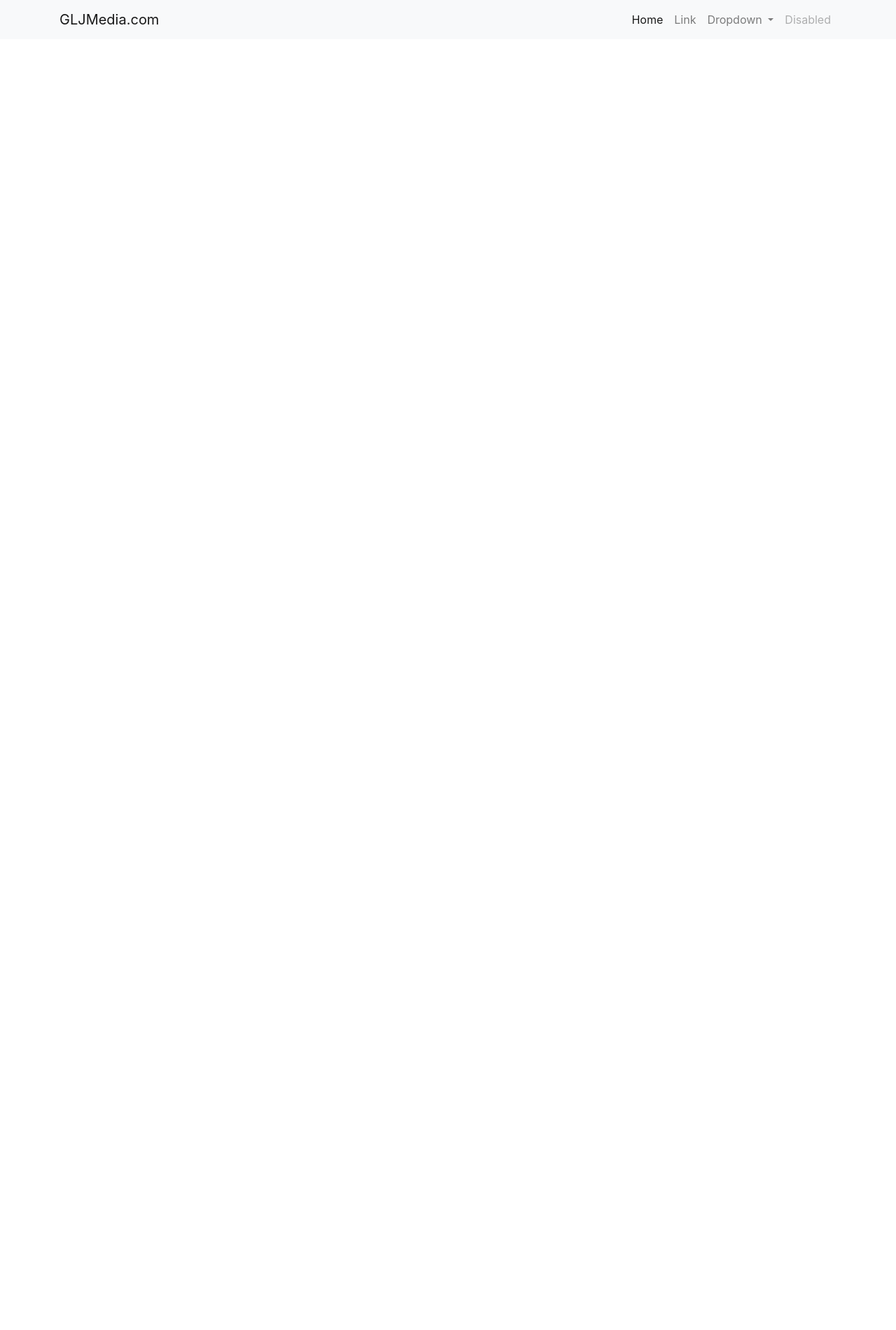
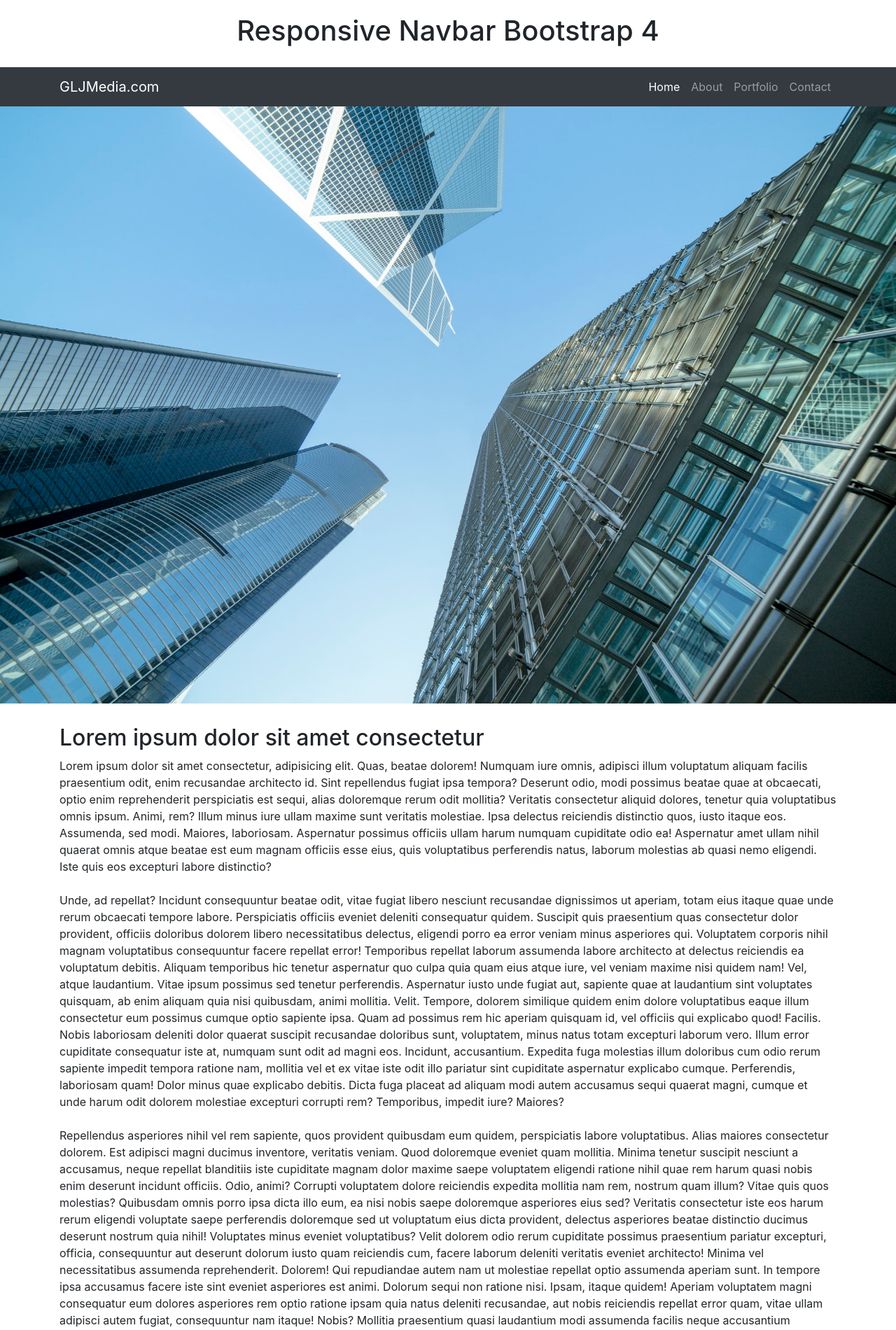
Before and after one commit to hanumancode/Bootstrap-4-Responsive-Nav-Bar, a plain HTML site: page index.html in a window 1280 px wide. Shown: the top 1900 px of the page at 70% size. Before the commit the page ends 800 px from the top, so only its background shows below. Drawn offline with nearby package versions, Linux system fonts and the light colour scheme.

Commit message:
adjusted bootstrap menu, added image, lorem text, and some final styling

```diff
--- a/index.html
+++ b/index.html
@@ -9,10 +9,15 @@
     <link rel="stylesheet" href="https://maxcdn.bootstrapcdn.com/bootstrap/4.0.0/css/bootstrap.min.css" integrity="sha384-Gn5384xqQ1aoWXA+058RXPxPg6fy4IWvTNh0E263XmFcJlSAwiGgFAW/dAiS6JXm" crossorigin="anonymous">
 </head>
 <body>
-    <nav class="navbar navbar-expand-lg navbar-light bg-light">
+  <section class="header-text">
+    <div class="container text-center">
+      <h1>Responsive Navbar Bootstrap 4</h1>
+    </div>
+  </section>
+    <nav class="navbar navbar-expand-lg navbar-dark bg-dark sticky-top">
 
         <div class="container">
-          <a class="navbar-brand" href="#">GLJMedia.com</a>
+          <a class="navbar-brand" href="http://GLJMedia.com">GLJMedia.com</a>
           <button class="navbar-toggler" type="button" data-toggle="collapse" data-target="#navbarSupportedContent" aria-controls="navbarSupportedContent" aria-expanded="false" aria-label="Toggle navigation">
             <span class="navbar-toggler-icon"></span>
           </button>
@@ -23,28 +28,57 @@
                 <a class="nav-link" href="#">Home <span class="sr-only">(current)</span></a>
               </li>
               <li class="nav-item">
-                <a class="nav-link" href="#">Link</a>
-              </li>
-              <li class="nav-item dropdown">
-                <a class="nav-link dropdown-toggle" href="#" id="navbarDropdown" role="button" data-toggle="dropdown" aria-haspopup="true" aria-expanded="false">
-                  Dropdown
-                </a>
-                <div class="dropdown-menu" aria-labelledby="navbarDropdown">
-                  <a class="dropdown-item" href="#">Action</a>
-                  <a class="dropdown-item" href="#">Another action</a>
-                  <div class="dropdown-divider"></div>
-                  <a class="dropdown-item" href="#">Something else here</a>
-                </div>
+                <a class="nav-link" href="#">About</a>
               </li>
               <li class="nav-item">
-                <a class="nav-link disabled" href="#">Disabled</a>
+                <a class="nav-link" href="#">Portfolio</a>
+              </li>
+              <li class="nav-item">
+                <a class="nav-link" href="#">Contact</a>
               </li>
             </ul>
-
           </div>
         </div>
+      </nav>
 
-      </nav>
+      <img src="background.jpeg" alt="GLJMedia London Web Design" class="img-fluid">
+      <section class="content">
+          <div class="container">
+            <h2>Lorem ipsum dolor sit amet consectetur</h2>
+
+            <p>Lorem ipsum dolor sit amet consectetur, adipisicing elit. Quas, beatae dolorem! Numquam iure omnis, adipisci illum voluptatum aliquam facilis praesentium odit, enim recusandae architecto id. Sint repellendus fugiat ipsa tempora?
+            Deserunt odio, modi possimus beatae quae at obcaecati, optio enim reprehenderit perspiciatis est sequi, alias doloremque rerum odit mollitia? Veritatis consectetur aliquid dolores, tenetur quia voluptatibus omnis ipsum. Animi, rem?
+            Illum minus iure ullam maxime sunt veritatis molestiae. Ipsa delectus reiciendis distinctio quos, iusto itaque eos. Assumenda, sed modi. Maiores, laboriosam. Aspernatur possimus officiis ullam harum numquam cupiditate odio ea!
+            Aspernatur amet ullam nihil quaerat omnis atque beatae est eum magnam officiis esse eius, quis voluptatibus perferendis natus, laborum molestias ab quasi nemo eligendi. Iste quis eos excepturi labore distinctio?
+            <br><br>
+            Unde, ad repellat? Incidunt consequuntur beatae odit, vitae fugiat libero nesciunt recusandae dignissimos ut aperiam, totam eius itaque quae unde rerum obcaecati tempore labore. Perspiciatis officiis eveniet deleniti consequatur quidem.
+            Suscipit quis praesentium quas consectetur dolor provident, officiis doloribus dolorem libero necessitatibus delectus, eligendi porro ea error veniam minus asperiores qui. Voluptatem corporis nihil magnam voluptatibus consequuntur facere repellat error!
+            Temporibus repellat laborum assumenda labore architecto at delectus reiciendis ea voluptatum debitis. Aliquam temporibus hic tenetur aspernatur quo culpa quia quam eius atque iure, vel veniam maxime nisi quidem nam!
+            Vel, atque laudantium. Vitae ipsum possimus sed tenetur perferendis. Aspernatur iusto unde fugiat aut, sapiente quae at laudantium sint voluptates quisquam, ab enim aliquam quia nisi quibusdam, animi mollitia. Velit.
+            Tempore, dolorem similique quidem enim dolore voluptatibus eaque illum consectetur eum possimus cumque optio sapiente ipsa. Quam ad possimus rem hic aperiam quisquam id, vel officiis qui explicabo quod! Facilis.
+            Nobis laboriosam deleniti dolor quaerat suscipit recusandae doloribus sunt, voluptatem, minus natus totam excepturi laborum vero. Illum error cupiditate consequatur iste at, numquam sunt odit ad magni eos. Incidunt, accusantium.
+            Expedita fuga molestias illum doloribus cum odio rerum sapiente impedit tempora ratione nam, mollitia vel et ex vitae iste odit illo pariatur sint cupiditate aspernatur explicabo cumque. Perferendis, laboriosam quam!
+            Dolor minus quae explicabo debitis. Dicta fuga placeat ad aliquam modi autem accusamus sequi quaerat magni, cumque et unde harum odit dolorem molestiae excepturi corrupti rem? Temporibus, impedit iure? Maiores?
+            <br><br>
+            Repellendus asperiores nihil vel rem sapiente, quos provident quibusdam eum quidem, perspiciatis labore voluptatibus. Alias maiores consectetur dolorem. Est adipisci magni ducimus inventore, veritatis veniam. Quod doloremque eveniet quam mollitia.
+            Minima tenetur suscipit nesciunt a accusamus, neque repellat blanditiis iste cupiditate magnam dolor maxime saepe voluptatem eligendi ratione nihil quae rem harum quasi nobis enim deserunt incidunt officiis. Odio, animi?
+            Corrupti voluptatem dolore reiciendis expedita mollitia nam rem, nostrum quam illum? Vitae quis quos molestias? Quibusdam omnis porro ipsa dicta illo eum, ea nisi nobis saepe doloremque asperiores eius sed?
+            Veritatis consectetur iste eos harum rerum eligendi voluptate saepe perferendis doloremque sed ut voluptatum eius dicta provident, delectus asperiores beatae distinctio ducimus deserunt nostrum quia nihil! Voluptates minus eveniet voluptatibus?
+            Velit dolorem odio rerum cupiditate possimus praesentium pariatur excepturi, officia, consequuntur aut deserunt dolorum iusto quam reiciendis cum, facere laborum deleniti veritatis eveniet architecto! Minima vel necessitatibus assumenda reprehenderit. Dolorem!
+            Qui repudiandae autem nam ut molestiae repellat optio assumenda aperiam sunt. In tempore ipsa accusamus facere iste sint eveniet asperiores est animi. Dolorum sequi non ratione nisi. Ipsam, itaque quidem!
+            Aperiam voluptatem magni consequatur eum dolores asperiores rem optio ratione ipsam quia natus deleniti recusandae, aut nobis reiciendis repellat error quam, vitae ullam adipisci autem fugiat, consequuntur nam itaque! Nobis?
+            Mollitia praesentium quasi laudantium modi assumenda facilis neque accusantium reprehenderit ipsa minima a ut rem fugiat soluta aspernatur quo, nemo consectetur? Magni beatae, ea doloribus quae quas dicta sint aperiam!
+            Reprehenderit ea, ipsum cumque libero dolorem odit consequatur nostrum veniam! Aut animi corrupti soluta assumenda ex est delectus doloremque fugit sequi ipsa, quae blanditiis saepe amet molestiae tempore id deserunt.
+            <br><br>
+            Voluptate, ipsum doloremque accusamus cum id eveniet voluptates minima asperiores placeat? Blanditiis, nostrum nihil itaque assumenda nisi hic laborum. Non, dolorem repellat. Quod temporibus quis mollitia iste, aperiam rem numquam.
+            Consectetur temporibus aliquam esse? Quis quae iure vel nihil. Voluptas illum recusandae, nulla aliquam fugit eum placeat? Ab adipisci, maxime aut magnam porro soluta quae vel hic totam asperiores eos.
+            Molestias sunt labore beatae nulla laboriosam est doloribus soluta facilis repudiandae! Sequi quasi repellendus sit enim, alias nesciunt est consequatur harum optio laborum fugit iure ipsam voluptas. Culpa, aliquid laboriosam!
+            Voluptates illo enim voluptatibus eos veritatis explicabo ipsam qui nulla dignissimos natus blanditiis obcaecati cum reprehenderit, assumenda id delectus amet voluptatum et error officiis? Dolor optio ullam ducimus sequi in.
+            <br><br>
+          </p>
+
+        </div>
+      </section>
 
     <script src="https://code.jquery.com/jquery-3.2.1.slim.min.js" integrity="sha384-KJ3o2DKtIkvYIK3UENzmM7KCkRr/rE9/Qpg6aAZGJwFDMVNA/GpGFF93hXpG5KkN" crossorigin="anonymous"></script>
     <script src="https://cdnjs.cloudflare.com/ajax/libs/popper.js/1.12.9/umd/popper.min.js" integrity="sha384-ApNbgh9B+Y1QKtv3Rn7W3mgPxhU9K/ScQsAP7hUibX39j7fakFPskvXusvfa0b4Q" crossorigin="anonymous"></script>
--- a/style.css
+++ b/style.css
@@ -0,0 +1,7 @@
+.header-text {
+    padding: 20px 0;
+}
+
+h2 {
+    padding-top: 30px;
+}
```
Also changed, not shown: background.jpeg (added).
